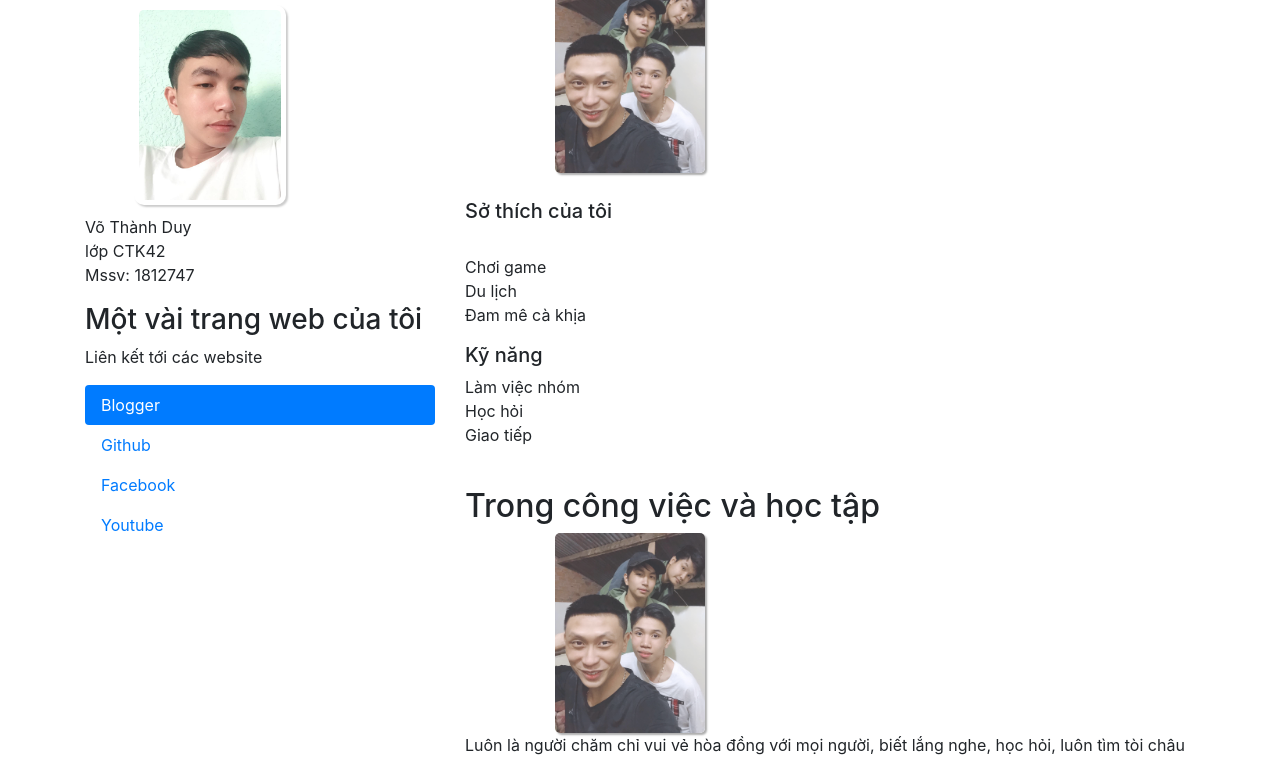
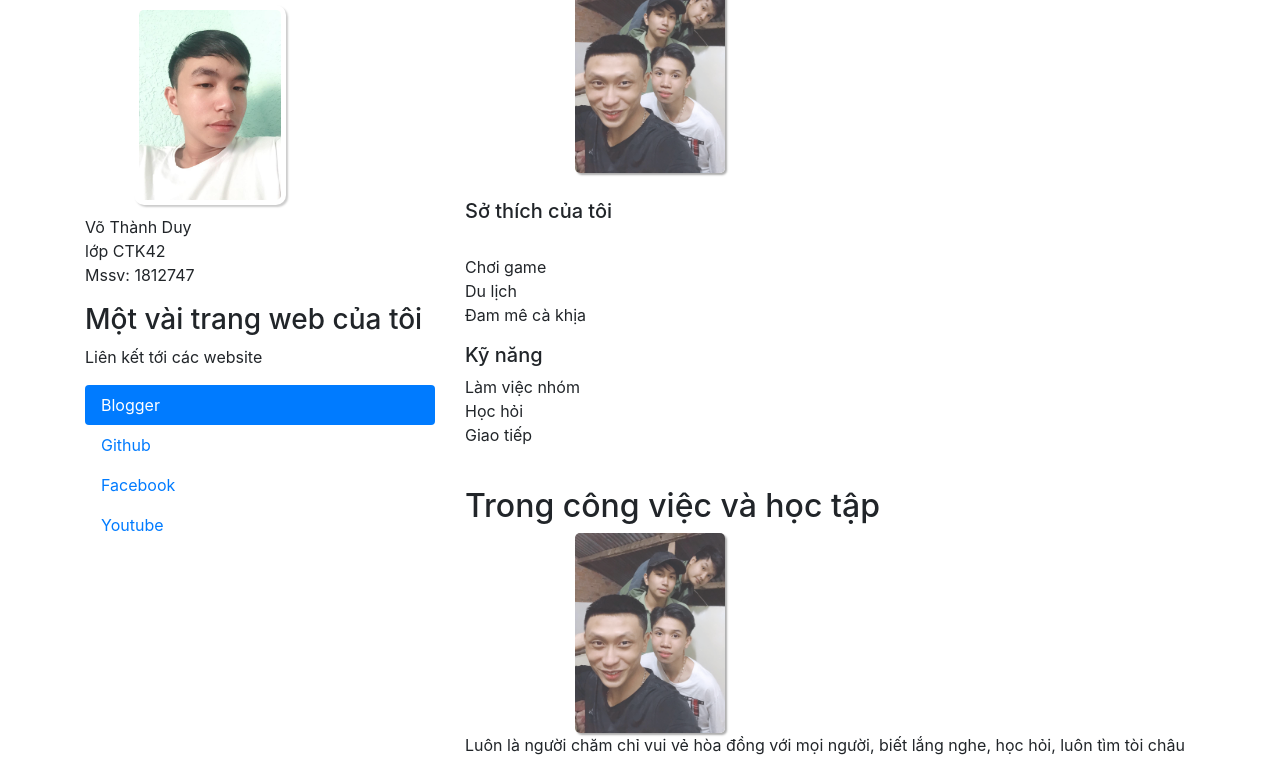
Before and after one commit to duyctk42/PTUD-Web, a plain HTML site: page index.html in a window 1280 px wide. Shown: the part 385-1144 px from the top of the page. Drawn offline with nearby package versions, Linux system fonts and the light colour scheme.

Commit message:
Update index.css

```diff
--- a/File Assets/css/index.css
+++ b/File Assets/css/index.css
@@ -19,7 +19,7 @@
     opacity: 0.8;
     cursor: pointer;
     position: relative;
-    right: 200px;
+    right: 180px;
 }
 .fakeimg-backgroud{
     height: 200px;
@@ -31,4 +31,5 @@
 }
 
 
+
 }
```
